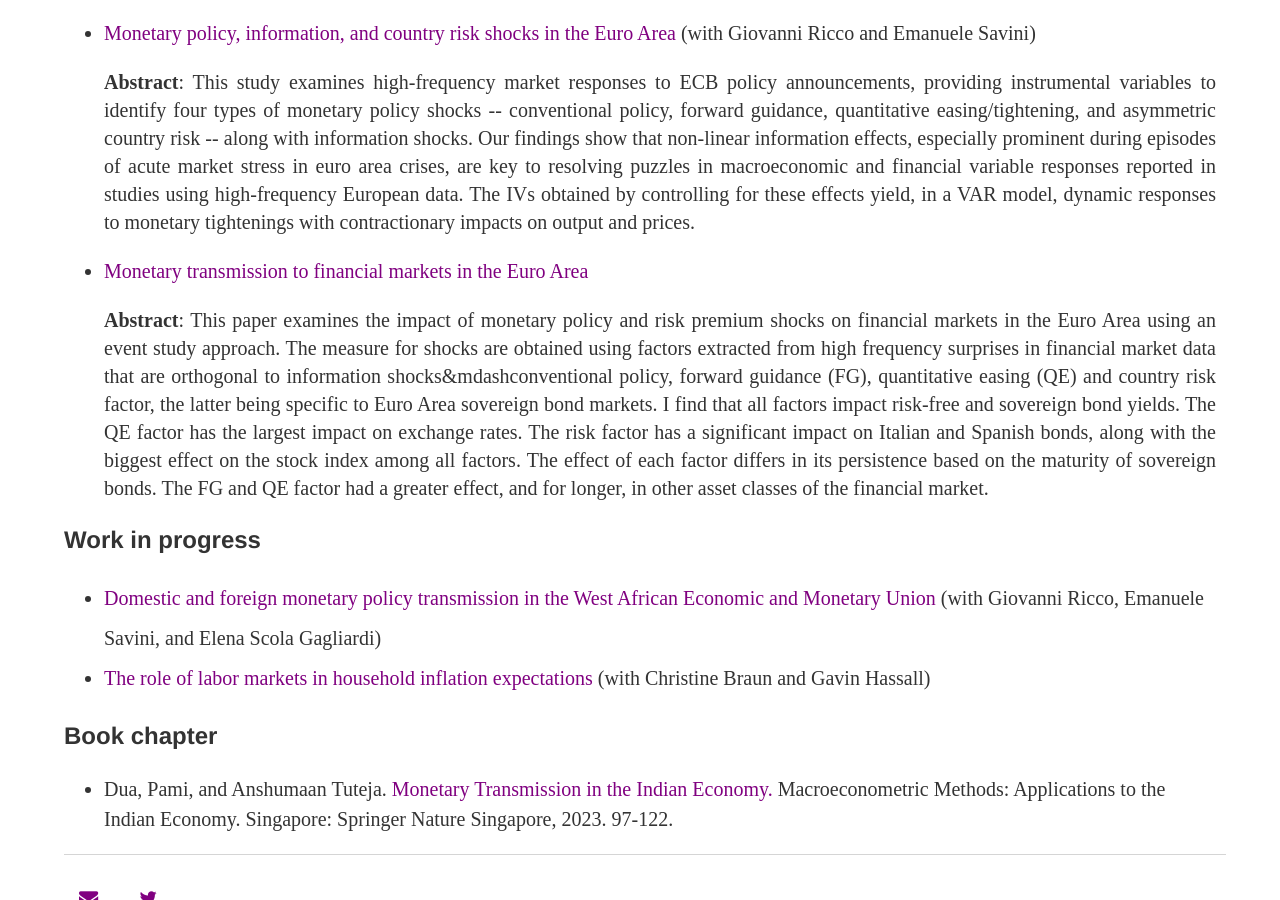
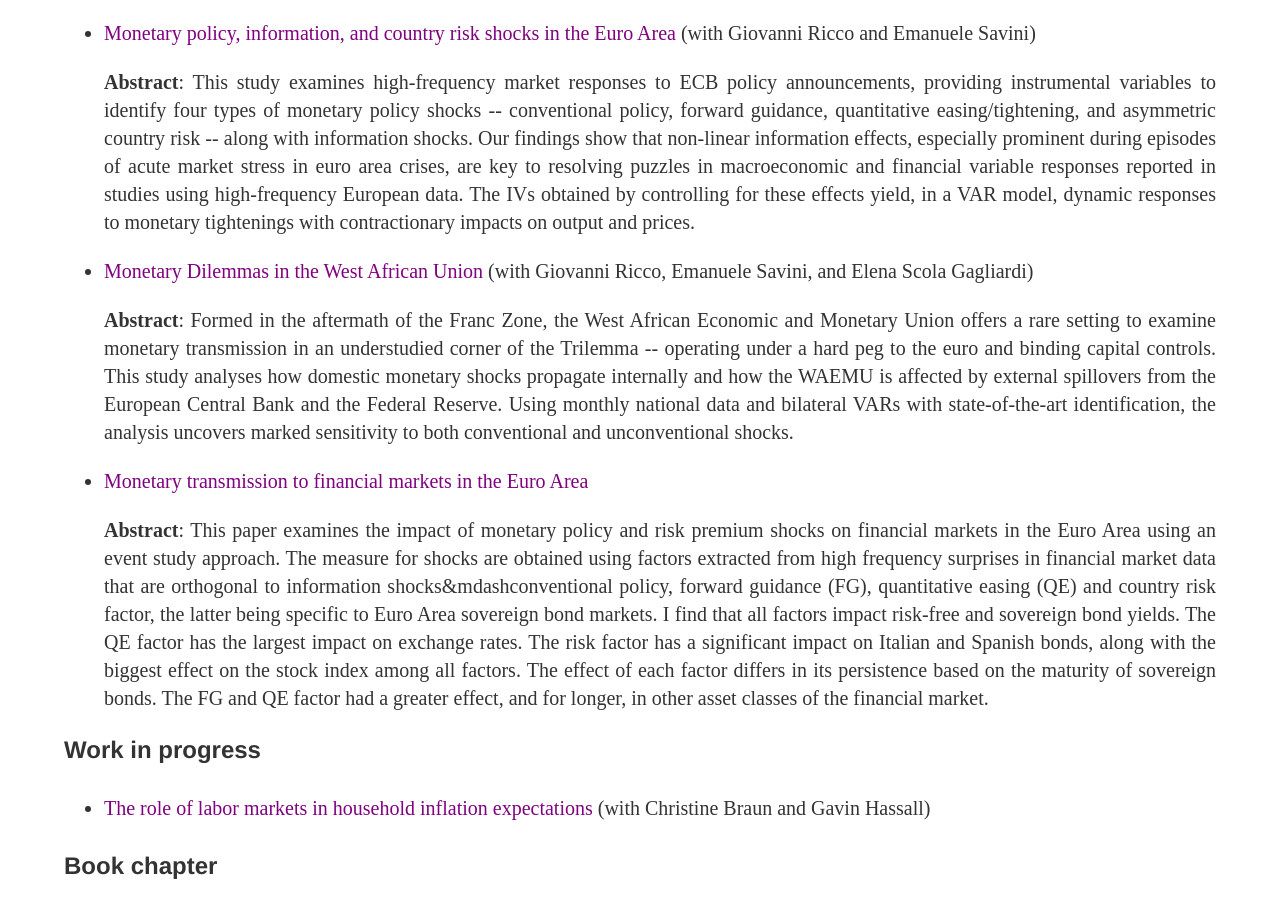
Before and after one commit to anshumaan-tuteja/anshumaan-tuteja.github.io, a Jekyll site: the page built from _pages/research.html, in a window 1280 px wide and 900 px high, scrolled down 457 px. Built offline with Jekyll 4.4.1, drawn with Linux system fonts in a browser that asks for light colours.

Commit message:
Update spillovers paper

```diff
--- a/_pages/research.html
+++ b/_pages/research.html
@@ -17,6 +17,11 @@ title: Research page
        monetary policy shocks -- conventional policy, forward guidance, quantitative easing/tightening, and asymmetric country risk -- along with information shocks. Our findings show that non-linear
        information effects, especially prominent during episodes of acute market stress in euro area crises, are key to resolving puzzles in macroeconomic and financial variable responses reported in studies
        using high-frequency European data. The IVs obtained by controlling for these effects yield, in a VAR model, dynamic responses to monetary tightenings with contractionary impacts on output and prices. </p>
+     <li> <a target="_blank" href="../assets/Papers/EA%20spillovers.pdf"> Monetary Dilemmas in the West African Union </a> (with Giovanni Ricco, Emanuele Savini, and Elena Scola Gagliardi) </li>
+     <p align="justify"; style="font-size:1em"><b>Abstract</b>: Formed in the aftermath of the Franc Zone, the West African Economic and Monetary Union offers a rare setting to examine monetary transmission
+       in an understudied corner of the Trilemma -- operating under a hard peg to the euro and binding capital controls. This study analyses how domestic monetary shocks propagate internally and how the WAEMU
+       is affected by external spillovers from the European Central Bank and the Federal Reserve. Using monthly national data and bilateral VARs with state-of-the-art identification, the analysis uncovers marked
+       sensitivity to both conventional and unconventional shocks. </p>
     <li> <a target="_blank" href="../assets/Papers/EA%20financial%20markets.pdf"> Monetary transmission to financial markets in the Euro Area </a> </li>
      <p align="justify"; style="font-size:1em"><b>Abstract</b>: This paper examines the impact of monetary policy and risk premium shocks on financial markets in the Euro Area using an event study approach.
       The measure for shocks are obtained using factors extracted from high frequency surprises in financial market data that are orthogonal to information shocks&mdashconventional policy, forward guidance (FG), quantitative easing (QE) and country risk factor, the latter being specific to Euro Area sovereign bond markets.
@@ -26,8 +31,8 @@ title: Research page
   </ul>
     <h3>Work in progress</h3>
    <ul style="font-size: 1.25em; line-height: 2em">
-      <li> <a target="_blank" href="../assets/Papers/WAEMU-MP-shocks.pdf"> Domestic and foreign monetary policy transmission in the West African Economic and Monetary Union </a> (with Giovanni Ricco, Emanuele Savini, and Elena Scola Gagliardi) </li>
-    <!-- <p align="justify"; style="font-size:1em"><b>Abstract</b>: This study examines the spillover effects of quantitative easing policy of the European Central Bank to the Western African Economic Monetary Union (WAEMU).
+     <!-- <li> <a target="_blank" href="../assets/Papers/WAEMU-MP-shocks.pdf"> Domestic and foreign monetary policy transmission in the West African Economic and Monetary Union </a> (with Giovanni Ricco, Emanuele Savini, and Elena Scola Gagliardi) </li>
+     <p align="justify"; style="font-size:1em"><b>Abstract</b>: This study examines the spillover effects of quantitative easing policy of the European Central Bank to the Western African Economic Monetary Union (WAEMU).
       The peg of the common currency against the Euro allows us to focus on the demand and financial channel of international transmission. We estimate Bilateral vector autoregression (BVAR) models consisting of national macroeconomic and financial data at monthly frequency.
       Median results for WAEMU suggest that an expansionary shock boosts output, prices and the stock market. While currency is fixed against the Euro, it depreciates against the US dollar and improves the trade balance of the block.</p> -->
     <li> <a> The role of labor markets in household inflation expectations </a> (with Christine Braun and Gavin Hassall) </li>
```
